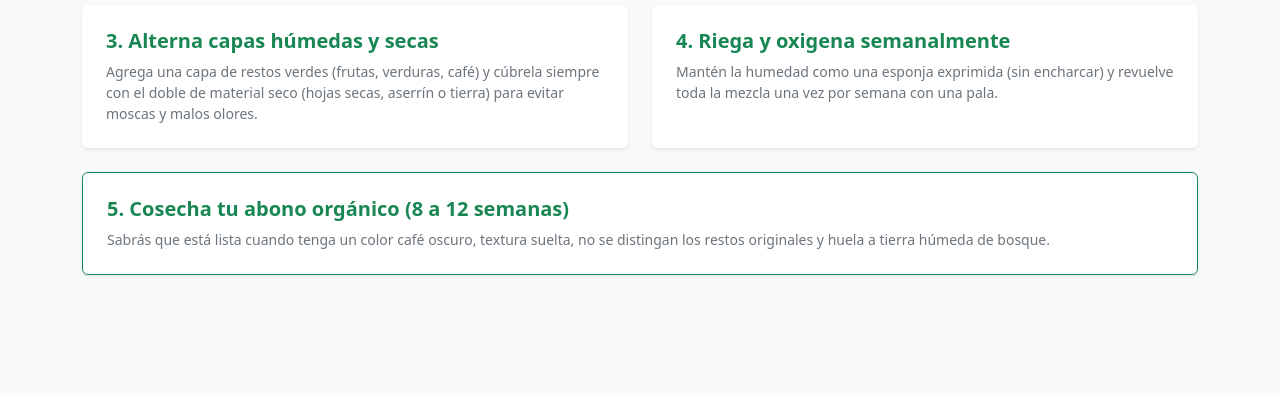
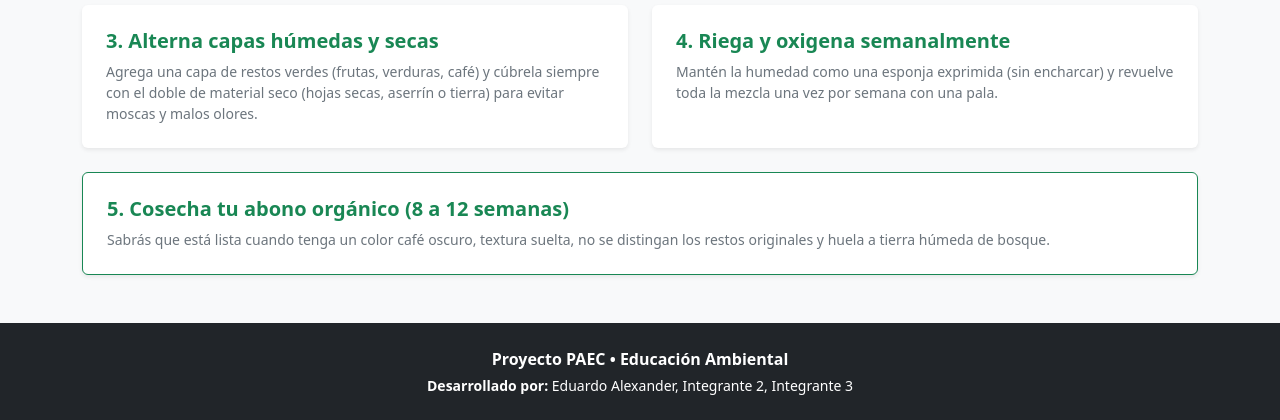
Before and after one commit to auroraem97/ProyectoPAEC, a Django app: page /pasos/ in a window 1280 px wide. Shown: the part 405-825 px from the top of the page. Before the commit the page ends 683 px from the top, so only its background shows below. Run offline with Django 5.2, Linux system fonts and the light colour scheme.

Commit message:
docs: agregar README.md y creditos del equipo en el footer (Closes #5)

```diff
--- a/Composta/templates/Composta/inicio.html
+++ b/Composta/templates/Composta/inicio.html
@@ -95,8 +95,8 @@
 
     <footer class="bg-dark text-white text-center py-4 mt-5">
         <div class="container">
-            <p class="mb-1 fw-bold">Proyecto PAEC • Educación Ambiental (Django)</p>
-            <!-- [FOOTER - ALEXANDER: PEGAR AQUÍ NOMBRES DEL EQUIPO] -->
+            <p class="mb-1 fw-bold">Proyecto PAEC • Educación Ambiental</p>
+            <p class="mb-0 small"><strong>Desarrollado por:</strong> Eduardo Alexander, Integrante 2, Integrante 3</p>
         </div>
     </footer>
 </body>
--- a/Composta/templates/Composta/pasos.html
+++ b/Composta/templates/Composta/pasos.html
@@ -58,5 +58,11 @@
             </div>
         </div>
     </main>
+    <footer class="bg-dark text-white text-center py-4 mt-5">
+        <div class="container">
+            <p class="mb-1 fw-bold">Proyecto PAEC • Educación Ambiental</p>
+            <p class="mb-0 small"><strong>Desarrollado por:</strong> Eduardo Alexander, Integrante 2, Integrante 3</p>
+        </div>
+    </footer>
 </body>
 </html>
--- a/Composta/templates/Composta/tipos.html
+++ b/Composta/templates/Composta/tipos.html
@@ -67,5 +67,11 @@
             caja.classList.remove('d-none');
         }
     </script>
+    <footer class="bg-dark text-white text-center py-4 mt-5">
+        <div class="container">
+            <p class="mb-1 fw-bold">Proyecto PAEC • Educación Ambiental</p>
+            <p class="mb-0 small"><strong>Desarrollado por:</strong> Eduardo Alexander, Integrante 2, Integrante 3</p>
+        </div>
+    </footer>
 </body>
 </html>
```
Also changed, not shown: README.md (added).
